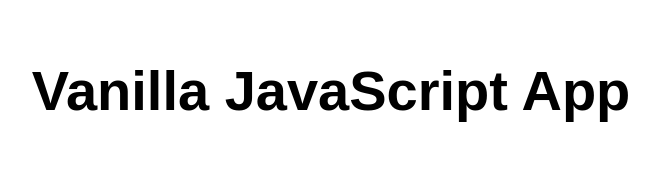
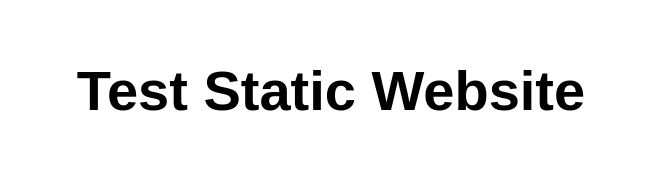
Before and after one commit to mattjeffreys24/Password-Reset-Video, a website: page src/index.html in a window 1280 px wide. Shown: the whole page, without its empty margins (309-968 px from the left). Drawn offline with Linux system fonts and the light colour scheme.

Commit message:
Update index.html

```diff
--- a/src/index.html
+++ b/src/index.html
@@ -5,12 +5,12 @@
   <meta charset="UTF-8">
   <meta name="viewport" content="width=device-width, initial-scale=1.0">
   <link rel="stylesheet" href="styles.css">
-  <title>Vanilla JavaScript App</title>
+  <title>Test App</title>
 </head>
 
 <body>
   <main>
-    <h1>Vanilla JavaScript App</h1>
+    <h1>Test Static Website</h1>
   </main>
 </body>
 
```
